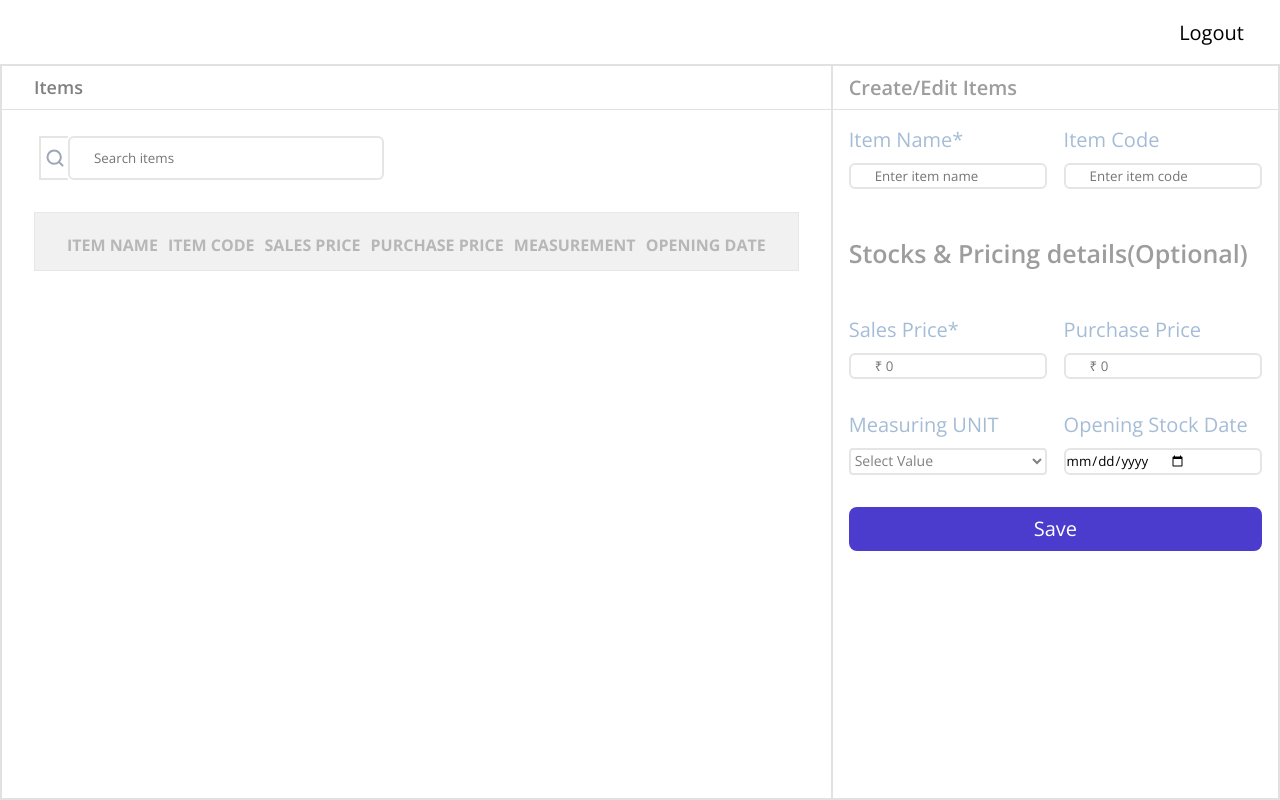
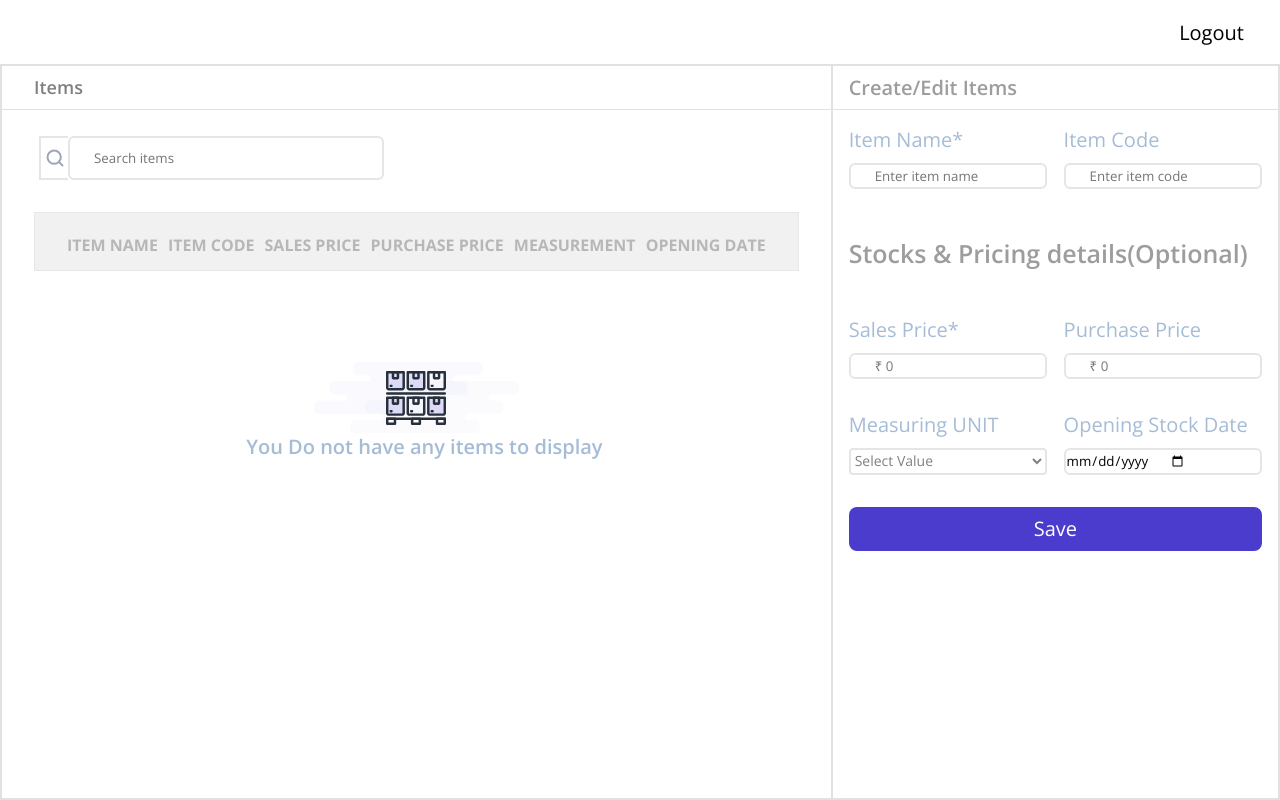
Before and after one commit to Akash007670/MyBillBook, a React (Create React App) app: page /items in a window 1280 px wide. Built offline with nearby package versions, Linux system fonts and the light colour scheme.

Commit message:
Added Not item found condition

```diff
--- a/src/Components/Items/ItemElement.js
+++ b/src/Components/Items/ItemElement.js
@@ -258,3 +258,19 @@ export const Td = styled.td`
   align-items: center;
   cursor: pointer;
 `;
+
+export const NotFound = styled.div`
+  display: flex;
+  height: 80%;
+  align-items: center;
+  justify-content: center;
+  flex-direction: column;
+`;
+
+export const NotFoundTitle = styled.p`
+  display: flex;
+  font-size: 20px;
+  font-weight: 600;
+  margin-left: 1rem;
+  color: rgb(165 188 215);
+`;
--- a/src/Components/Items/TableElement.js
+++ b/src/Components/Items/TableElement.js
@@ -1,8 +1,10 @@
-import React, { useEffect, useState } from "react";
+import React from "react";
 import {
   FormTableWrapper,
   Icon,
   Input,
+  NotFound,
+  NotFoundTitle,
   Table,
   TableDataWrapper,
   TableSearchbar,
@@ -15,9 +17,9 @@ import {
   Tr,
 } from "./ItemElement";
 import { ReactComponent as SearchIcon } from "../../assets/icn_search 1.svg";
+import { ReactComponent as NotFoundIcon } from "../../assets/icn_Inventory Reports.svg";
 
 const TableElement = ({ data, setFormData }) => {
-  const [search, setSearch] = useState("");
   const keys = data.length > 0 ? Object.keys(data[0]) : "";
 
   const updateHandler = (obj) => {
@@ -30,10 +32,7 @@ const TableElement = ({ data, setFormData }) => {
         <TableTitle>Items</TableTitle>
         <TableSearchbar>
           <Icon>
-            <SearchIcon
-              value={search}
-              onChange={(e) => setSearch(e.target.value)}
-            />
+            <SearchIcon />
           </Icon>
           <Input type="text" placeholder="Search items" />
         </TableSearchbar>
@@ -50,6 +49,8 @@ const TableElement = ({ data, setFormData }) => {
               </Tr>
             </Thead>
             <Tbody>
+              {data.length > 0 ? (
+                <>
                   {data.length > 0 &&
                     data.map((obj, index) => (
                       <TBodyRow key={index} onClick={() => updateHandler(obj)}>
@@ -58,6 +59,15 @@ const TableElement = ({ data, setFormData }) => {
                         ))}
                       </TBodyRow>
                     ))}
+                </>
+              ) : (
+                <NotFound>
+                  <NotFoundIcon />
+                  <NotFoundTitle>
+                    You Do not have any items to display
+                  </NotFoundTitle>
+                </NotFound>
+              )}
             </Tbody>
           </Table>
         </TableDataWrapper>
```
Lines whose indentation alone changed are shown as unchanged.
